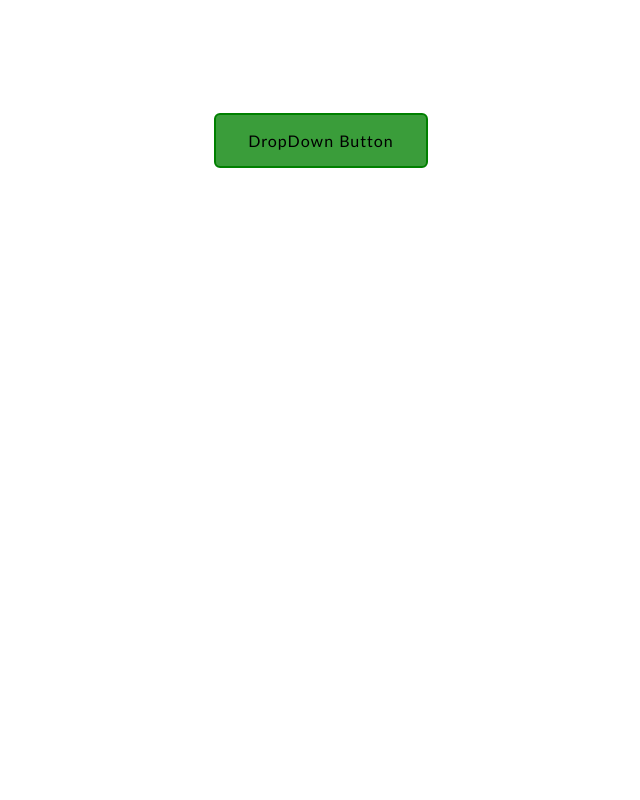
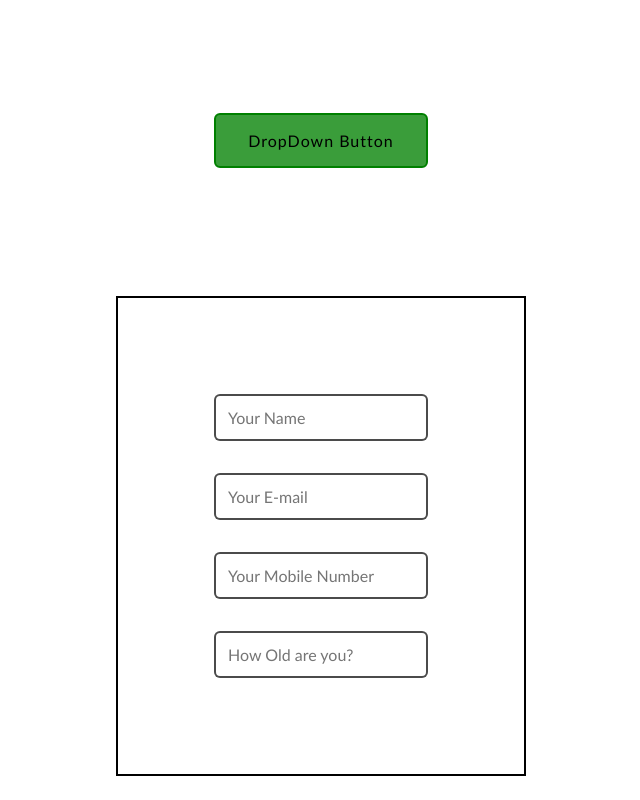
Before and after one commit to ragul0606/Assignment-July-1, a plain HTML site: page index.html in a window 1280 px wide. Shown: the part 2324-3124 px from the top of the page, without its empty margins (319-959 px from the left). Before the commit the page ends 2620 px from the top, so only its background shows below. Drawn offline with Linux system fonts and the light colour scheme.

Commit message:
Today update

```diff
--- a/index.html
+++ b/index.html
@@ -83,6 +83,33 @@
       </div>
     </section>
     <!-- Design a login form with input fields that have custom styles and display an error message when invalid data is entered. -->
+    <section class="form-validation">
+      <form action="#" class="form-3">
+        <input
+          type="text"
+          placeholder="Your Name"
+          required
+          class="input-form-2"
+        />
+        <input
+          type="email"
+          placeholder="Your E-mail"
+          required
+          class="input-form-2"
+        />
+        <input
+          type="number"
+          placeholder="Your Mobile Number"
+          required
+          class="input-form-2"
+        />
+        <input
+          type="number"
+          placeholder="How Old are you?"
+          class="input-form-2"
+        />
+      </form>
+    </section>
     <!-- Design a pricing table using HTML and CSS, with different packages displayed in a grid layout. -->
   </body>
 </html>
--- a/style.css
+++ b/style.css
@@ -241,6 +241,26 @@ a {
   display: block;
 }
 
+form {
+  display: flex;
+  flex-direction: column;
+  gap: 2rem;
+}
+
+.form-validation {
+  border: 2px solid black;
+  padding: 6rem;
+  margin-bottom: 24px;
+}
+
+.input-form-2 {
+  font-size: 1rem;
+  padding: 0.75rem;
+  border: 2px solid rgba(0, 0, 0, 0.705);
+  border-radius: 6px;
+  font-family: "Gill Sans", "Gill Sans MT", Calibri, "Trebuchet MS", sans-serif;
+}
+
 @media only screen and (max-width: 600px) {
   .image-section {
     display: flex;
```
